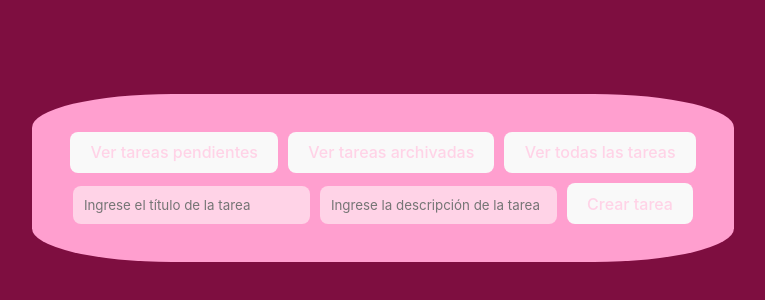
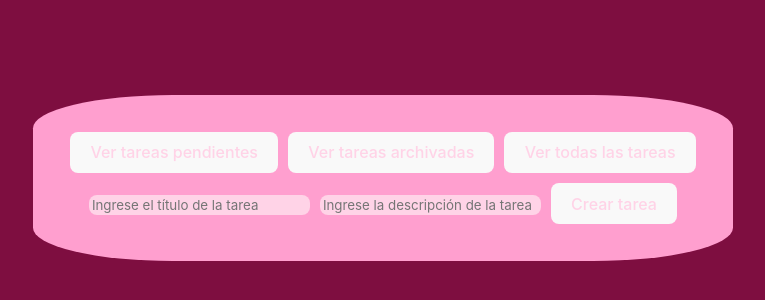
Before and after one commit to MaJoReGo/CreateTaskMJ, a React (Vite) app: page / in a window 1280 px wide. Shown: the part 222-522 px from the top of the page, without its empty margins (257-1022 px from the left). Built offline with nearby package versions, Linux system fonts and the light colour scheme.

Commit message:
Modificando error

```diff
--- a/src/App.css
+++ b/src/App.css
@@ -1,60 +1,42 @@
-
-body {
-    margin: 0;
-    display: flex;
-    place-items: center;
-    background-color: #7e0e40;
-}
 #root {
-    max-width: 1280px;
-    margin: 0 auto;
-    padding: 2rem;
-    text-align: center;
-    border-radius: 8px;
-    border: 1px solid transparent;
-    font-family: inherit;
-    background-color: #ffd3e793;
-    cursor: pointer;
-    transition: 0.25s;
-}
-button {
-    border-radius: 8px;
-    border: 1px solid transparent;
-    font-size: 1em;
-    font-weight: 500;
-    font-family: inherit;
-    color: #ffd3e7;
-    cursor: pointer;
-    transition: 0.25s;
-    margin: 5px;
+  max-width: 1280px;
+  margin: 0 auto;
+  padding: 2rem;
+  text-align: center;
 }
 
-.ArchivedTask {
-    color: #851e4c;
+.logo {
+  height: 6em;
+  padding: 1.5em;
+  will-change: filter;
+  transition: filter 300ms;
+}
+.logo:hover {
+  filter: drop-shadow(0 0 2em #646cffaa);
+}
+.logo.react:hover {
+  filter: drop-shadow(0 0 2em #61dafbaa);
 }
 
-.InputConter{
-    display: flex;
-    flex-direction: column;
+@keyframes logo-spin {
+  from {
+    transform: rotate(0deg);
+  }
+  to {
+    transform: rotate(360deg);
+  }
 }
 
-input {
-    border-radius: 8px;
-    border: 1px solid transparent;
-    font-family: inherit;
-    background-color: #ffd3e7;
-    cursor: pointer;
-    transition: 0.25s;
-    margin: 5px;
-    padding: 10px;
+@media (prefers-reduced-motion: no-preference) {
+  a:nth-of-type(2) .logo {
+    animation: logo-spin infinite 20s linear;
+  }
 }
-textarea {
-    border-radius: 8px;
-    border: 1px solid transparent;
-    font-family: inherit;
-    background-color: #ffd3e7;
-    cursor: pointer;
-    transition: 0.25s;
-    margin: 10px;
-    padding: 10px;
+
+.card {
+  padding: 2em;
 }
+
+.read-the-docs {
+  color: #888;
+}
```
